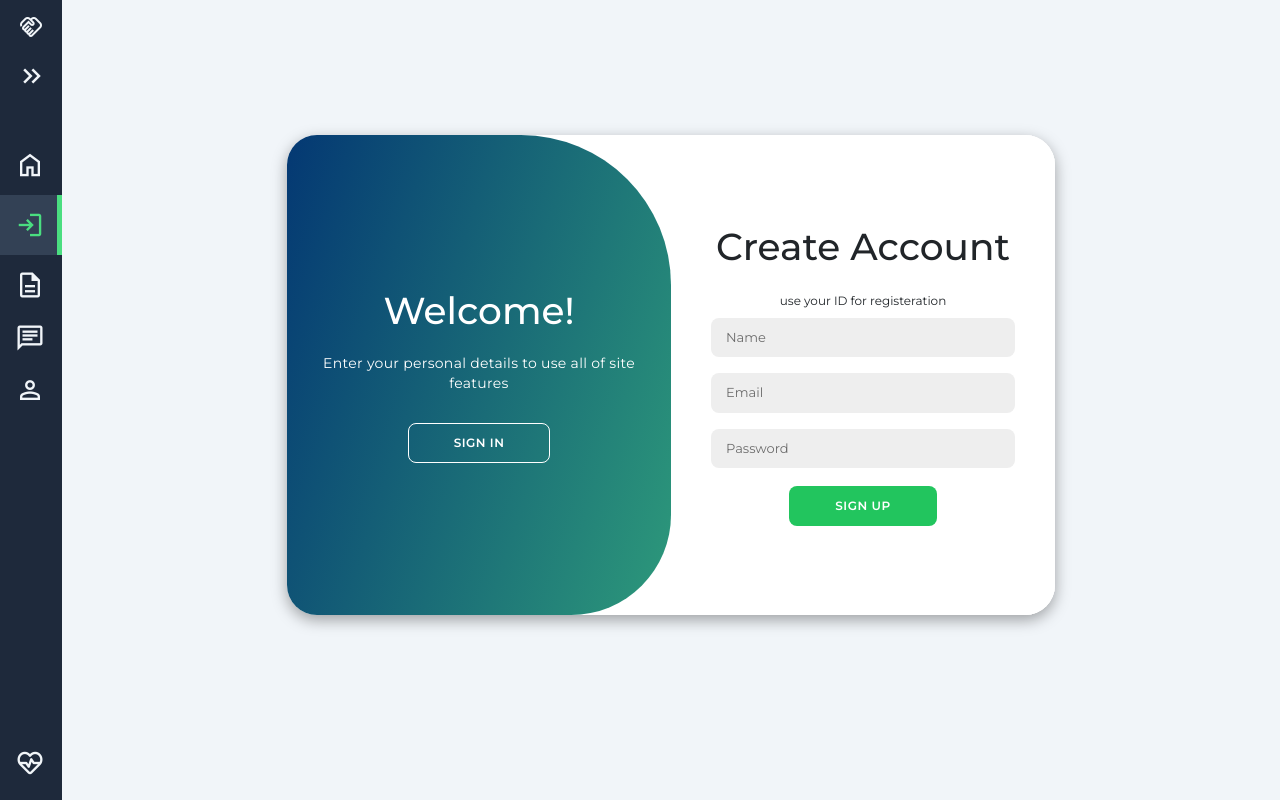
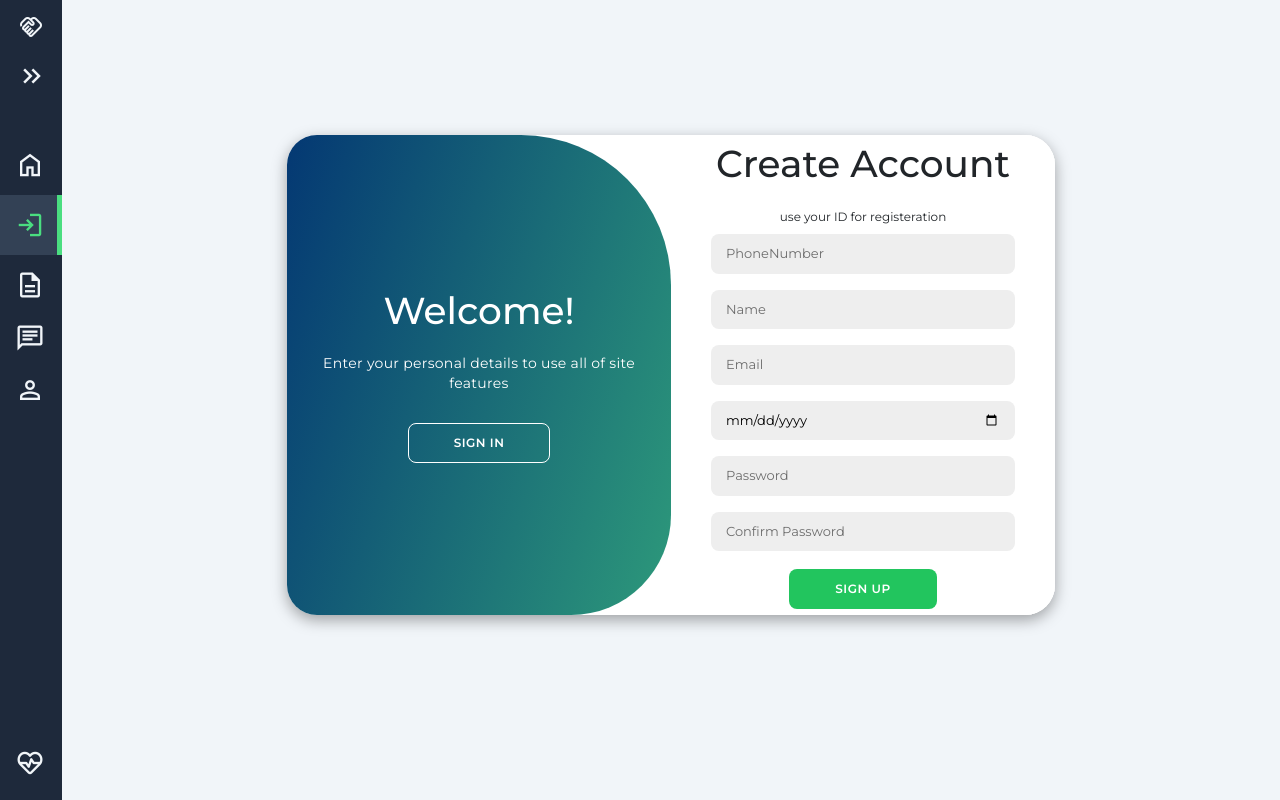
Before and after one commit to kim-hani/StudyConnection, a Vue app in the folder FrontEnd/: page /login in a window 1280 px wide. Both pictures are taken after a click on the button "SIGN UP". Built offline with nearby package versions, Linux system fonts and the light colour scheme; what vue-sidebar-menu would draw is missing.

Commit message:
Feat: 회원 가입 기능 구현
Status code 409 처리
아이디 중복

```diff
--- a/FrontEnd/src/views/Login.vue
+++ b/FrontEnd/src/views/Login.vue
@@ -2,20 +2,23 @@
   <body>
     <div class="container" :class="{ active: isActive }">
       <div class="form-container sign-up">
-        <form>
+        <form @submit.prevent="handleSignUp">
           <h1>Create Account</h1><br>
           <span>use your ID for registeration</span>
-          <input type="text" placeholder="Name">
-          <input placeholder="Email">
-          <input type="password" placeholder="Password">
-          <button @click="activateContainer">Sign Up</button>
+          <input type="tel" placeholder="PhoneNumber" v-model="signUpData.userId"> <!--전화번호 -->
+          <input type="text" placeholder="Name" v-model="signUpData.username">
+          <input type="email" placeholder="Email" v-model="signUpData.email">
+          <input type="date" placeholder="Birth 2000-01-01" v-model="signUpData.birth">
+          <input type="password" placeholder="Password" v-model="signUpData.password">
+          <input type="password" placeholder="Confirm Password" v-model="signUpData.confirmPassword">
+          <button type="submit" @click="activateContainer">Sign Up</button>
         </form>
       </div>
       <div class="form-container sign-in">
         <form @submit.prevent="fnLogin">
           <h1>Sign In</h1><br>
           <span>use your ID password</span>
-          <input name="vid" placeholder="Enter your ID" v-model="user_id">
+          <input name="vid" placeholder="Enter your PhoneNumber" v-model="user_id">
           <input name="password" placeholder="Password" v-model="user_pw" type="password">
 <!--          <a href="#">Forget Your Password?</a>-->
           <button type="submit" @click="deactivateContainer">Sign In</button>
@@ -40,17 +43,31 @@
 </template>
 
 <script>
-import {mapActions, mapGetters} from 'vuex'   //vuex 추가
+import {mapActions, mapGetters, mapState} from 'vuex'
+import {SET_ERROR_STATE} from "@/Vuex/mutation_types";   //vuex 추가
 
 export default {
+  computed: {
+    ...mapState(['errorState'])
+  },
+
   data() {
     return {
       user_id: '',
-      user_pw: ''
+      user_pw: '',
+
+      signUpData: {
+        userId: '',
+        username: '',
+        email: '',
+        birth: '',
+        password: '',
+        confirmPassword: ''
+      },
     }
   },
   methods: {
-    ...mapActions(['login']),     //vuex/actions에 있는 login 함수
+    ...mapActions(['login', 'signUp']),     //vuex/actions에 있는 login 함수
 
     async fnLogin() {       //async 함수로 변경
       if (this.user_id === '') {
@@ -75,13 +92,29 @@ export default {
           window.location.reload();
         }
       }
+    },
+
+    async handleSignUp() {
+      if (this.signUpData.password !== this.signUpData.confirmPassword) {
+        alert('비밀번호가 일치하지 않습니다.');
+        return;
+      }
+      try {
+        const result = await this.signUp(this.signUpData);
+        console.log('회원가입 결과:', result);
+        if (result) {
+          alert('회원가입 성공!');
+        } else {
+          if(this.errorState === 409)
+            alert('이미 가입된 회원입니다.');
+          else
+            alert('회원가입 실패. 다시 시도해주세요.');
+        }
+      } catch (error) {
+        alert('회원가입 중 오류가 발생했습니다.');
+      }
     }
   },
-  computed: {
-    ...mapGetters({
-      errorState: 'getErrorState'
-    })
-  }
 }
 </script>
 
```
Also changed, not shown: FrontEnd/src/service/SignUpAPI.js (added, +10 -0 lines).
